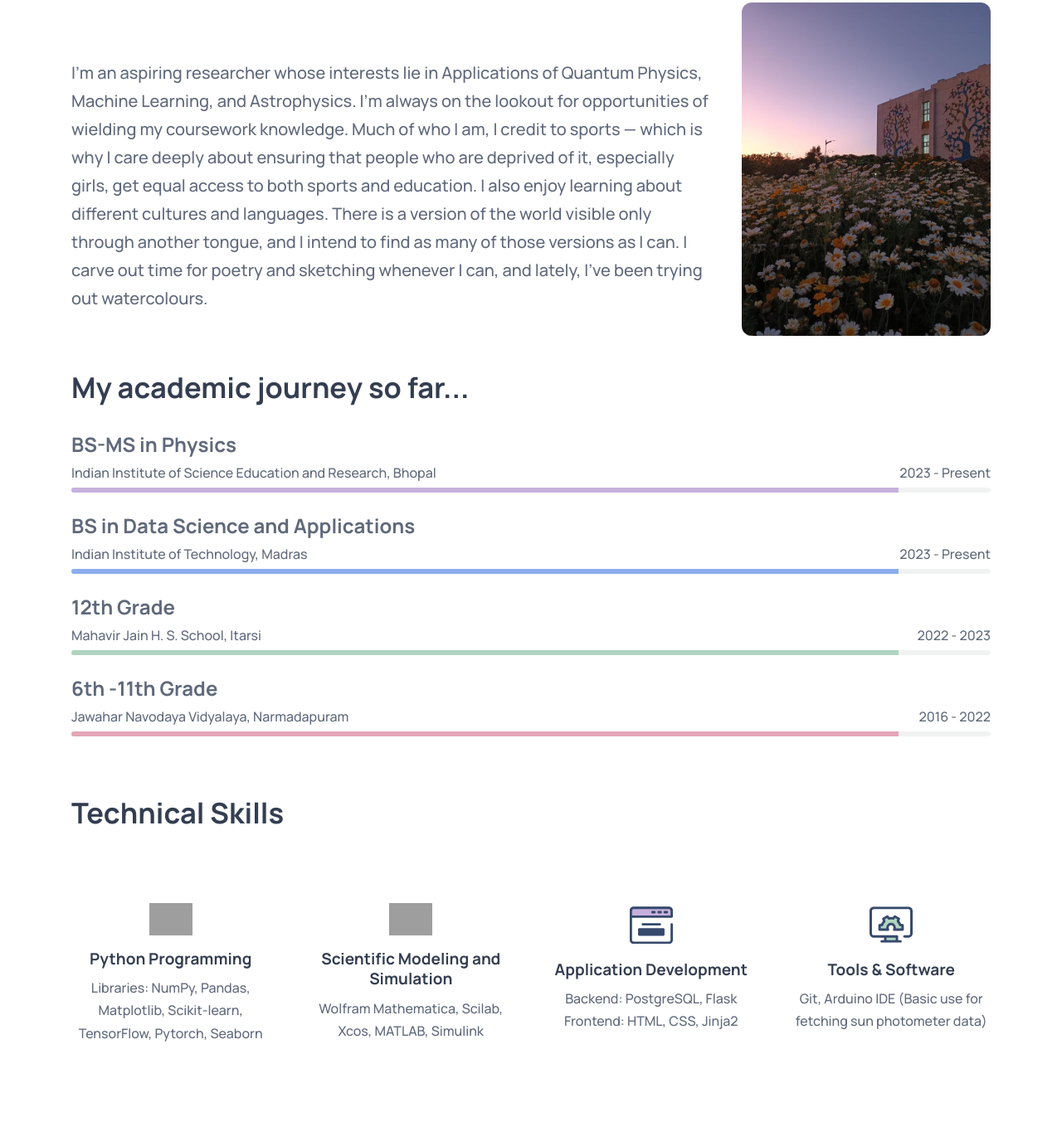
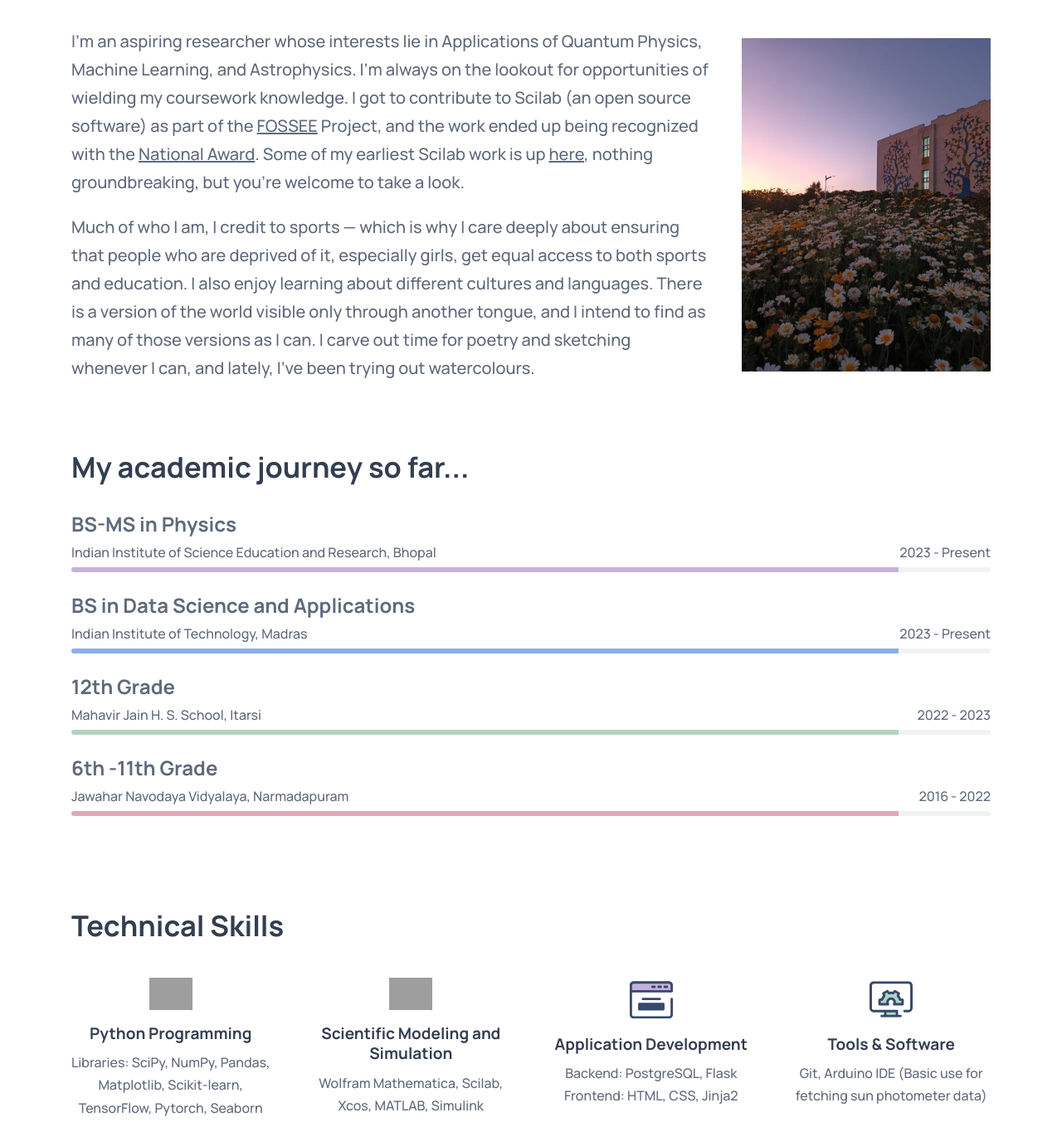
Before and after one commit to Naini-Diwan/Hello-Naini, a plain HTML site: page about.html in a window 1280 px wide. Shown: the part 157-1510 px from the top of the page at 83% size. Drawn offline with nearby package versions, Linux system fonts and the light colour scheme; grey boxes are pictures that could not be loaded; files whose address does not match are found by name.

Commit message:
Did it...

```diff
--- a/about.html
+++ b/about.html
@@ -144,15 +144,19 @@
         - #ABOUT
       -->
 
-      <section class="section about" aria-label="about">
+      <section class="section about" aria-label="about" style= "margin-top: 30px;">
         <div class="container">
           <div class="about-layout">
             <div class="about-text">
-              <p class="section-text" style="margin-top: 40px;">
-                    I'm an aspiring researcher whose interests lie in Applications of Quantum Physics, Machine Learning, and Astrophysics. I'm always on the lookout for opportunities of wielding my coursework knowledge.
-                    Much of who I am, I credit to sports — which is why I care deeply about ensuring that people who are deprived of it, especially girls, get equal access to both sports and education.
-                    I also enjoy learning about different cultures and languages. There is a version of the world visible only through another tongue, and I intend to find as many of those versions as I can.
-                    I carve out time for poetry and sketching whenever I can, and lately, I've been trying out watercolours.
+              <p class="section-text">
+                I'm an aspiring researcher whose interests lie in Applications of Quantum Physics, Machine Learning, and Astrophysics. I'm always on the lookout for opportunities of wielding my coursework knowledge.
+                I got to contribute to Scilab (an open source software) as part of the <a href="https://fossee.in/" target="_blank" rel="noopener noreferrer" style="display: inline; text-decoration: underline;">FOSSEE</a> Project, and the work ended up being recognized with the <a href="https://www.linkedin.com/posts/naini-diwan-profile786_humbled-to-be-recognized-with-theoutstanding-ugcPost-7351940241621999616-uP_e?utm_source=social_share_send&utm_medium=member_desktop_web&rcm=ACoAAEaKdZsBPrfkS45CXgI-QOLdrc-wg-wEqaI" target="_blank" rel="noopener noreferrer" style="display: inline; text-decoration: underline;">National Award</a>.
+                Some of my earliest Scilab work is up <a href="#" target="_blank" rel="noopener noreferrer" style="display: inline; text-decoration: underline;">here</a>, nothing groundbreaking, but you're welcome to take a look.
+              </p>
+              <p class="section-text" style= "margin-top: 20px;">
+                Much of who I am, I credit to sports — which is why I care deeply about ensuring that people who are deprived of it, especially girls, get equal access to both sports and education.
+                I also enjoy learning about different cultures and languages. There is a version of the world visible only through another tongue, and I intend to find as many of those versions as I can.
+                I carve out time for poetry and sketching whenever I can, and lately, I've been trying out watercolours.
               </p>
             </div>
             <div class="about-image">
@@ -165,7 +169,7 @@
           <div class="wrapper skills-wrapper">
 
             <div data-reveal="left">
-              <h2 style= "margin-top: 40px;" class="h2 section-title">My academic journey so far...</h2>
+              <h2 style= "margin-top: 80px;" class="h2 section-title" data-reveal="left">My academic journey so far...</h2>
             </div>
 
             <ul class="progress-list" data-reveal="right">
@@ -230,7 +234,7 @@
             </ul>
 
           <div data-reveal="left">
-              <h2 style= "margin-top: 20px;" class="h2 section-title">Technical Skills</h2>
+              <h2 style= "margin-top: 60px; margin-bottom: -30px;" class="h2 section-title">Technical Skills</h2>
             </div>
 
           </div>
@@ -247,7 +251,7 @@
                 <h3 class="h4 card-title">Python Programming</h3>
 
                 <p class="card-text">
-                  Libraries: NumPy, Pandas, Matplotlib, Scikit-learn, TensorFlow, Pytorch, Seaborn
+                  Libraries: SciPy, NumPy, Pandas, Matplotlib, Scikit-learn, TensorFlow, Pytorch, Seaborn
                 </p>
 
               </div>
--- a/assets/css/style.css
+++ b/assets/css/style.css
@@ -1,12 +1,6 @@
 /*-----------------------------------*\
   #main.css
 \*-----------------------------------*/
-
-/**
- * copyright 2022 codewithsadee
- */
-
-
 
 
 
@@ -461,7 +455,6 @@ body.nav-active { overflow: hidden; }
 
 .about-layout .about-image img {
   width: 100%;
-  border-radius: 12px;
   object-fit: cover;
 }
 
@@ -620,6 +613,8 @@ textarea.input-field {
    */
 
   .contact-card { padding: 68px; }
+  .contact { border-block-start: 1px solid var(--cadet-blue-crayola_a20); }
+
 
 }
 
```
Also changed, not shown: about1.png (renamed from assets/images/about1.png), 2 other files.
